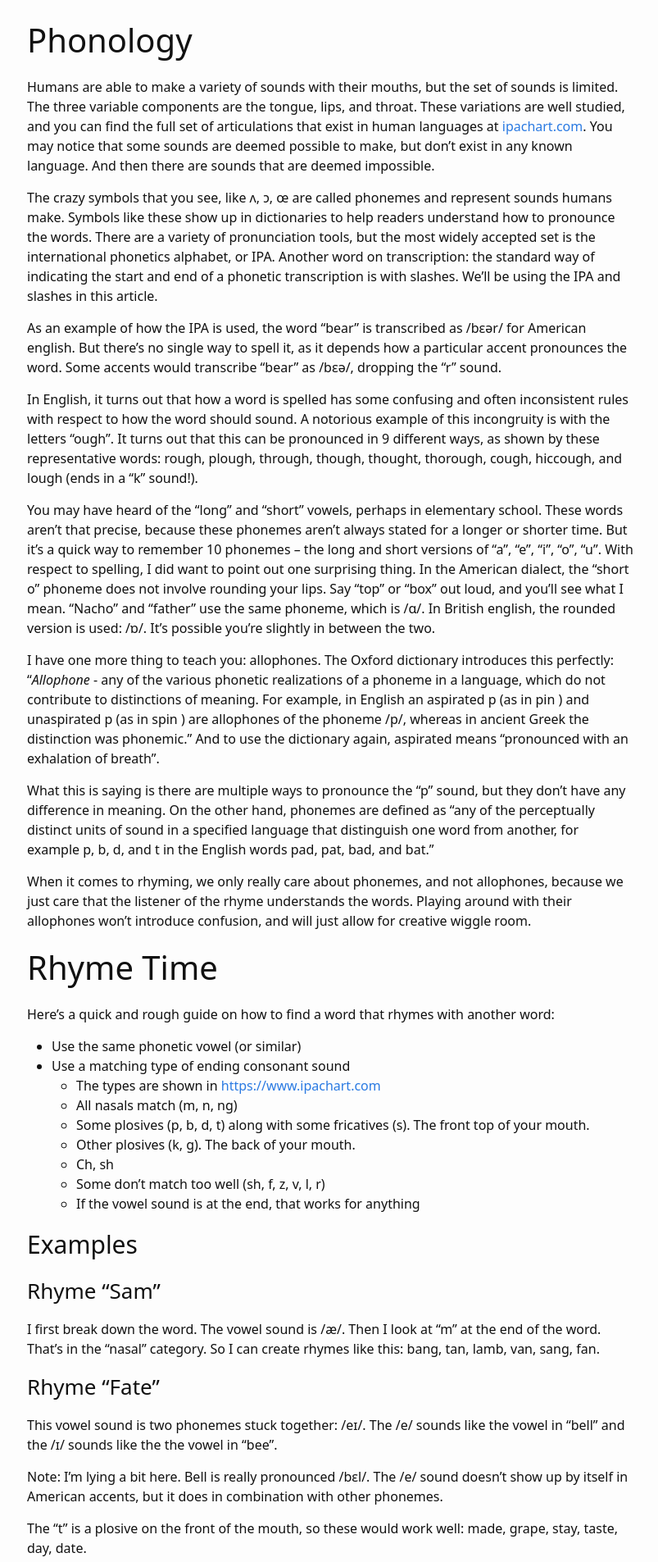
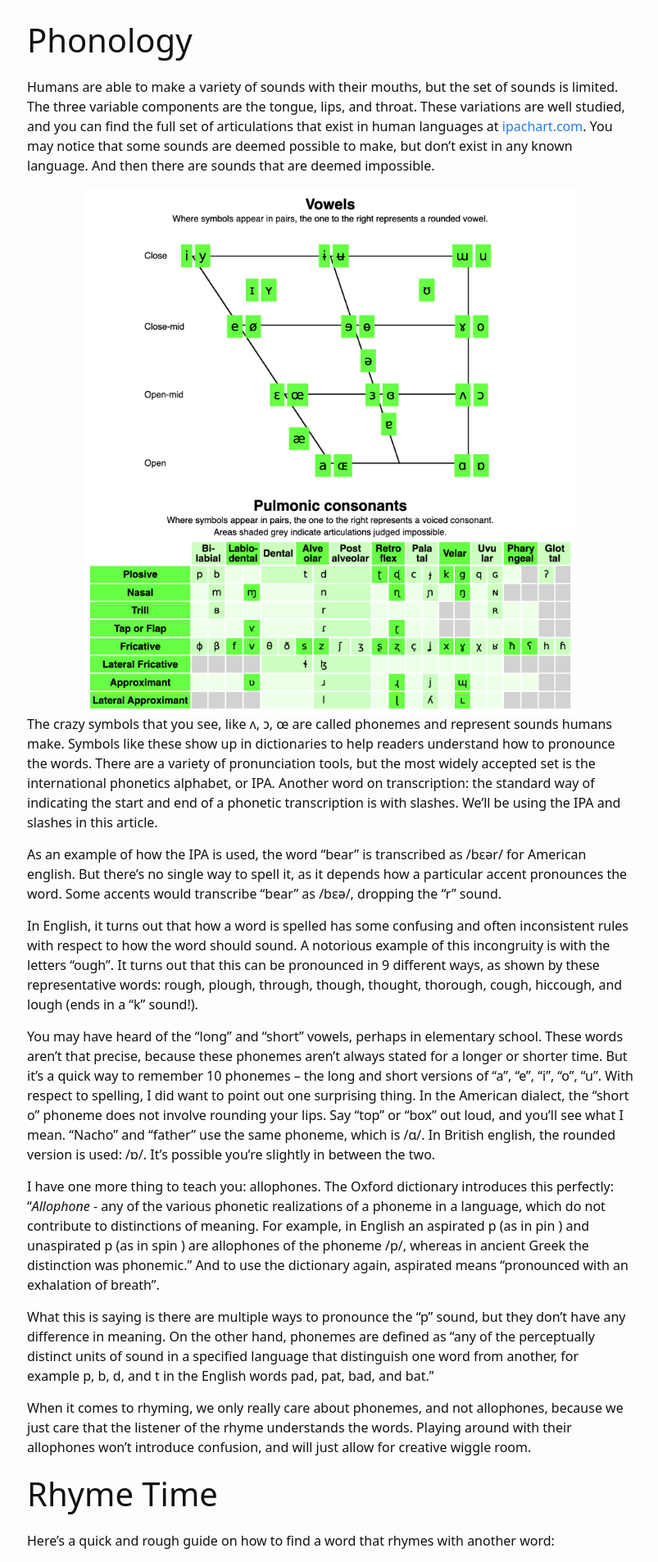
Before and after one commit to chaselambda/chaselambda.github.io, a Jekyll site: the page built from _posts/2022-05-07-rhyme-theory.markdown, in a window 1280 px wide. Shown: the part 1567-3472 px from the top of the page at 82% size, without its empty margins (237-1040 px from the left). Built offline with Jekyll 4.4.1, drawn with Linux system fonts in a browser that asks for light colours.

Commit message:
Add image

```diff
--- a/_posts/2022-05-07-rhyme-theory.markdown
+++ b/_posts/2022-05-07-rhyme-theory.markdown
@@ -45,6 +45,9 @@ Let’s dive in!
 # Phonology
 
 Humans are able to make a variety of sounds with their mouths, but the set of sounds is limited. The three variable components are the tongue, lips, and throat. These variations are well studied, and you can find the full set of articulations that exist in human languages at [ipachart.com](https://www.ipachart.com/). You may notice that some sounds are deemed possible to make, but don’t exist in any known language. And then there are sounds that are deemed impossible.
+
+
+<center><img src="/assets/rhyme-theory/ipachart.png" width="600"/></center>
 
 The crazy symbols that you see, like ʌ, ɔ, œ are called phonemes and represent sounds humans make. Symbols like these show up in dictionaries to help readers understand how to pronounce the words. There are a variety of pronunciation tools, but the most widely accepted set is the international phonetics alphabet, or IPA. Another word on transcription: the standard way of indicating the start and end of a phonetic transcription is with slashes. We’ll be using the IPA and slashes in this article.
 
```
